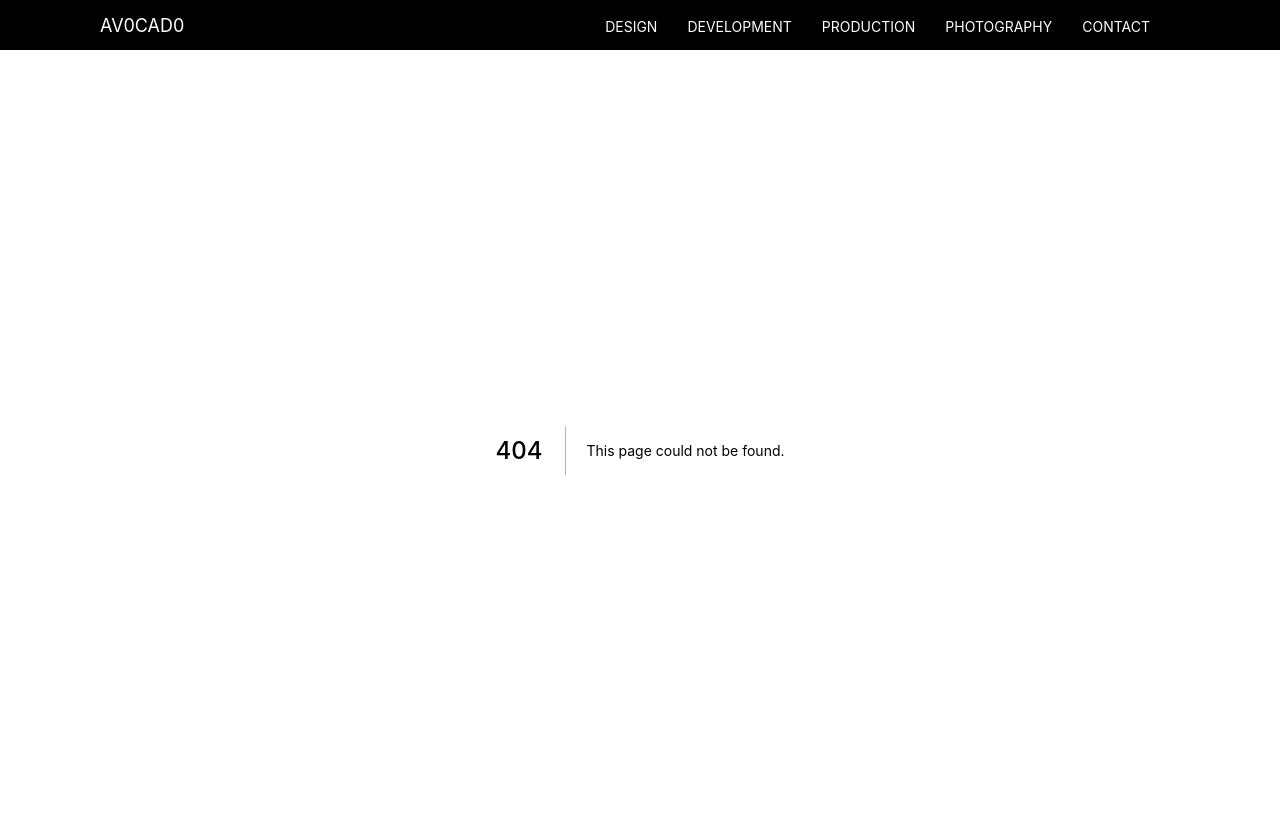
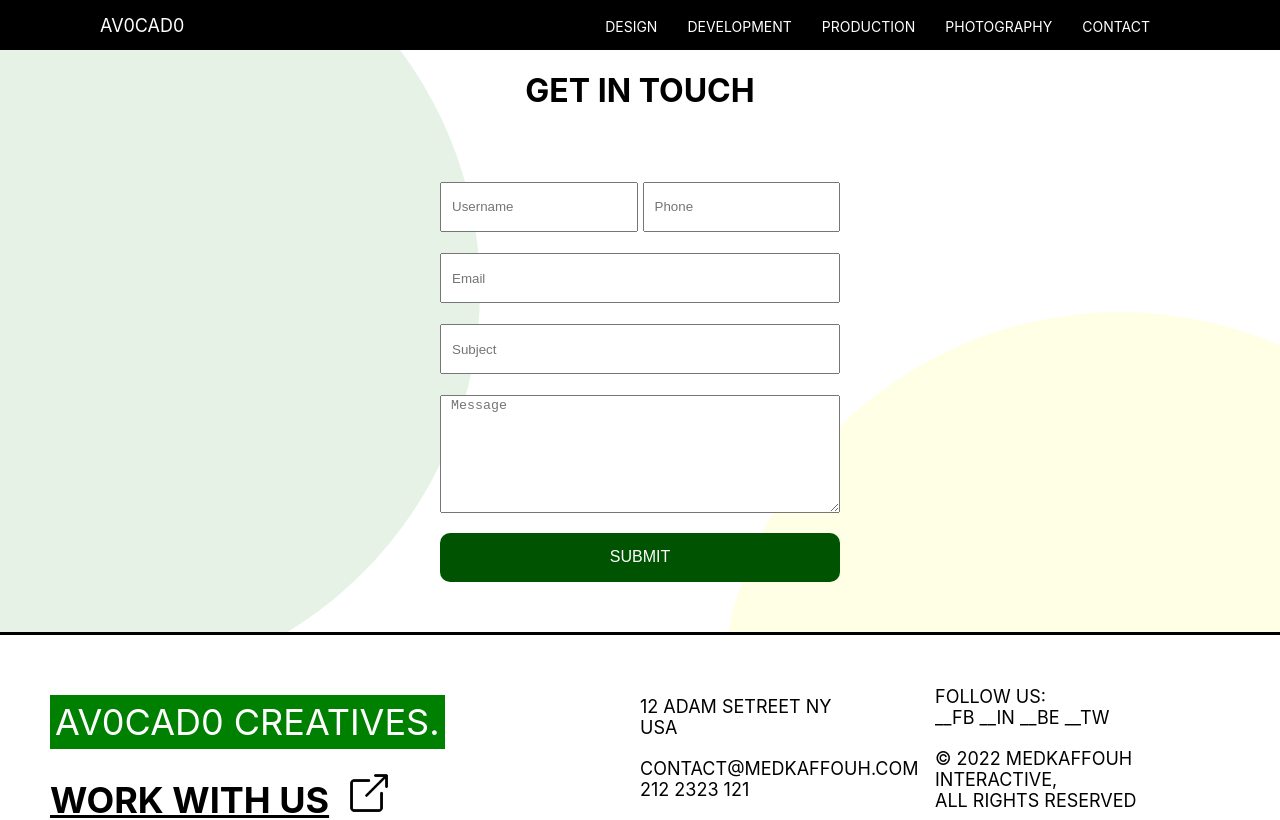
Before and after one commit to Medkaffouh/agency, a Next.js app: page /contact in a window 1280 px wide. Before the commit this address had no page. Shown: the top 820 px of the page. Built offline with nearby package versions, Linux system fonts and the light colour scheme.

Commit message:
contact page

```diff
--- a/components/Circle.jsx
+++ b/components/Circle.jsx
@@ -1,6 +1,6 @@
 const Circle = (props) => {
   return (
-    <div className='circle' style={{...props}}>Circle</div>
+    <div className='circle' style={{...props}}></div>
   )
 }
 
--- a/components/Navbar.jsx
+++ b/components/Navbar.jsx
@@ -21,7 +21,7 @@ const Navbar = () => {
           <Link href={"/products/photography"}>PHOTOGRAPHY</Link>
         </li>
         <li className={styles.listItem}>
-          <Link href={"/products/contact"}>CONTACT</Link>
+          <Link href={"/contact"}>CONTACT</Link>
         </li>
       </ul>
     </div>
--- /dev/null
+++ b/pages/contact.js
@@ -0,0 +1,22 @@
+import styles from "../styles/Contact.module.css";
+import Circle from "../components/Circle"
+
+const contact = () => {
+  return (
+    <div className={styles.container}>
+        <Circle backgroundColor="green" left="-40vh" top="-20vh"/>
+        <Circle backgroundColor="yellow" right="-30vh" bottom="-60vh"/>
+        <h1 className={styles.title}>GET IN TOUCH</h1>
+        <form className={styles.form}>
+            <input className={styles.inputS} placeholder="Username"/>
+            <input className={styles.inputS} placeholder="Phone"/>
+            <input className={styles.inputL} placeholder="Email"/>
+            <input className={styles.inputL} placeholder="Subject"/>
+            <textarea className={styles.textArea} placeholder="Message" rows={6}/>
+            <button className={styles.button}>SUBMIT</button>
+        </form>
+    </div>
+  )
+}
+
+export default contact
--- /dev/null
+++ b/styles/Contact.module.css
@@ -0,0 +1,50 @@
+.container{
+    display: flex;
+    flex-direction: column;
+    align-items: center;
+    justify-content: center;
+    overflow: hidden;
+    position: relative;
+}
+
+.form{
+    width: 500px;
+    height: 500px;
+    padding: 50px;
+    display: flex;
+    flex-wrap: wrap;
+    z-index: 999;
+}
+
+.inputS{
+    flex: 1;
+    height: 50px;
+    padding-left: 10px;
+}
+
+.inputS:first-child{
+    margin-right: 5px;
+}
+
+.inputL{
+    width: 100%;
+    height: 50px;
+    padding-left: 10px;
+}
+
+.textArea{
+    width: 100%;
+    padding-left: 10px;
+}
+
+.button{
+    margin-top: 20px;
+    padding: 5px 10px;
+    border: none;
+    border-radius: 10px;
+    color: white;
+    background-color: rgb(0,83,0);
+    width: 100%;
+    font-size: 16px;
+    cursor: pointer;
+}
```
